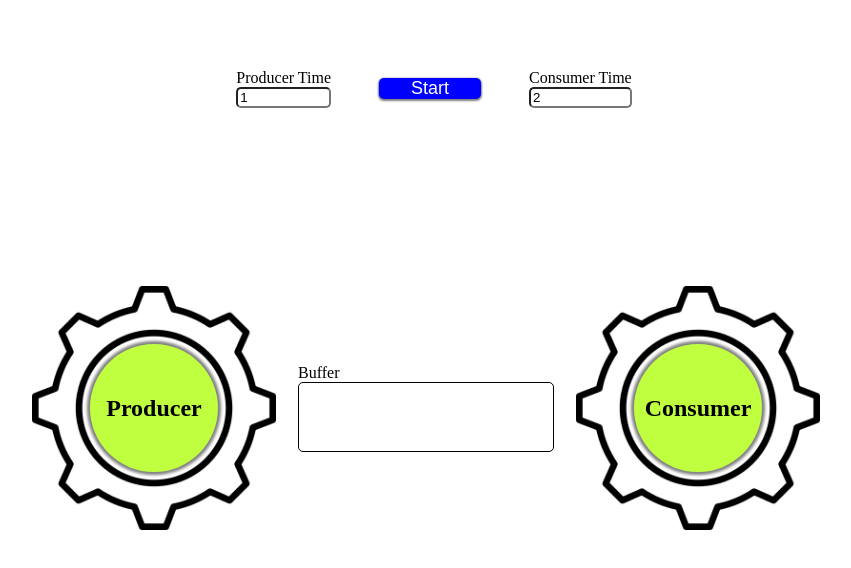
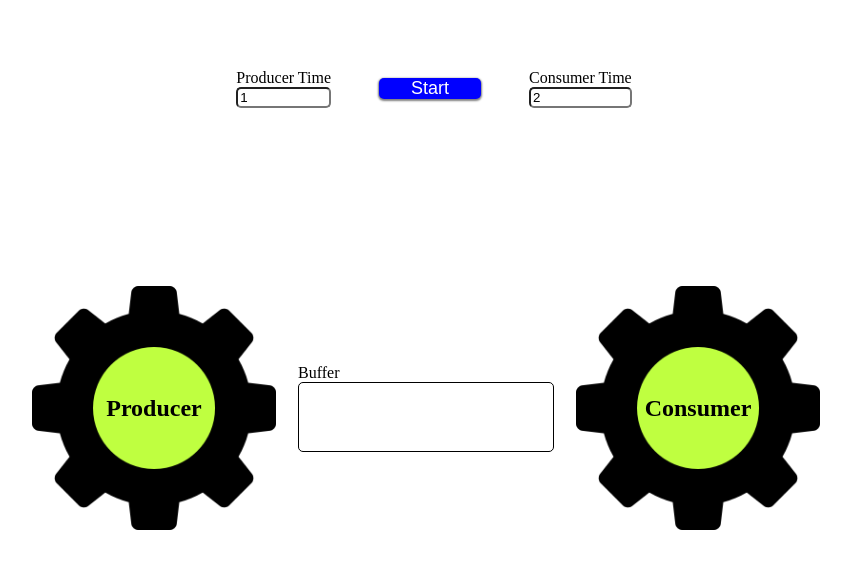
Before and after one commit to kidanekalM/Producer-and-Consumer, a plain HTML site: page index.html in a window 1280 px wide. Shown: the whole page, without its empty margins (214-1065 px from the left). Drawn offline with Linux system fonts and the light colour scheme.

Commit message:
updated pic

```diff
--- a/index.html
+++ b/index.html
@@ -17,14 +17,14 @@
         </div>
     </div>
     <div class="wrapper">
-        <img src="./pics/gear2.png" alt="" id="leftgear" class="gear left">
+        <img src="./pics/gear.png" alt="" id="leftgear" class="gear left">
         <div class="process" id="producer"><h2>Producer</h2></div>
         <div class="bufferCont">
             <label for="buffer">Buffer</label>
         <div class="buffer" id="buffer"></div>
         </div>
         <div class="process"id="consumer"><h2>Consumer</h2></div>
-        <img src="./pics/gear2.png" alt="" id="rightgear" class="gear right">
+        <img src="./pics/gear.png" alt="" id="rightgear" class="gear right">
     </div>
 </body>
 <script src="./index.js"></script>
```
